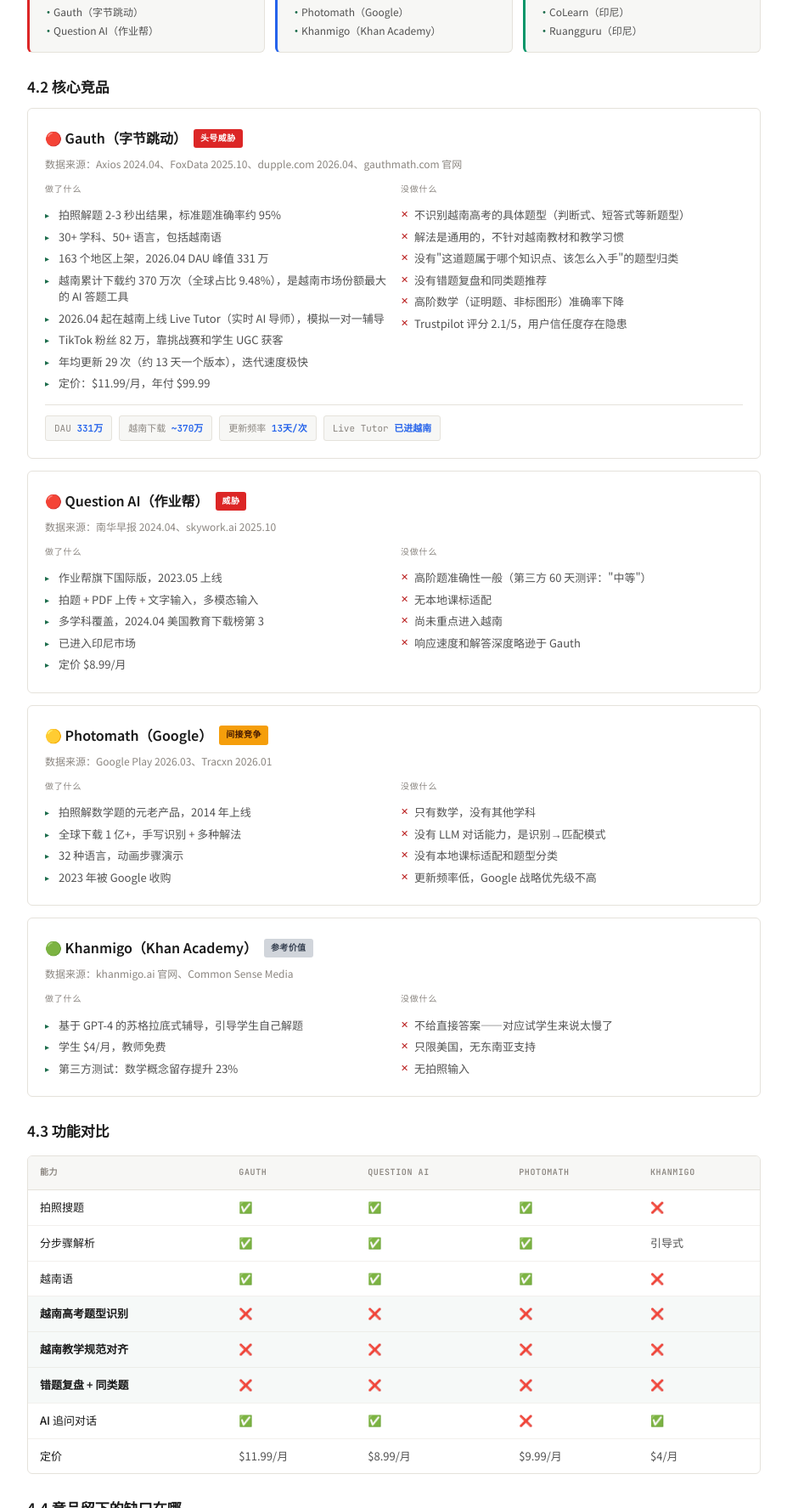
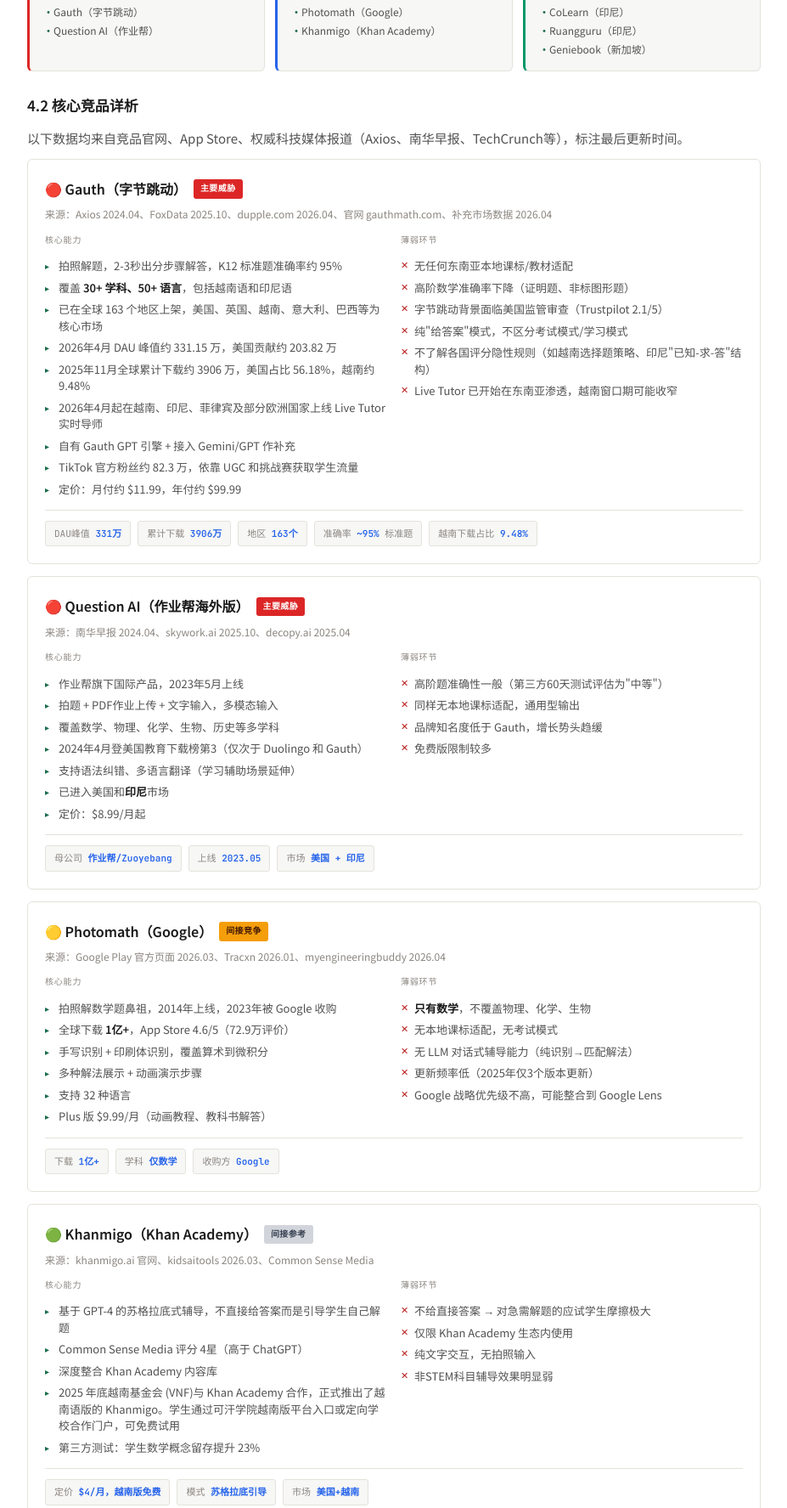
Before and after one commit to jiawenlee1204/vietnam-ai-product-design, a plain HTML site: page index.html in a window 1280 px wide. Shown: the part 3934-5709 px from the top of the page at 85% size, without its empty margins (176-1103 px from the left). Drawn offline with Linux system fonts and the light colour scheme.

Commit message:
Update to v5

```diff
--- a/index.html
+++ b/index.html
@@ -157,141 +157,205 @@ section{padding:44px 0;border-bottom:1px solid var(--bd)}.sl{font-family:'JetBra
 <div class="sl">04</div>
 <h2>竞品调研</h2>
 
-<h3>4.1 赛道格局</h3>
+<h3>4.1 竞品版图</h3>
 <div class="mind">
 <div class="mind-card" style="border-left:3px solid #dc2626"><h5>🇨🇳 中国出海</h5><ul><li>Gauth（字节跳动）</li><li>Question AI（作业帮）</li></ul></div>
 <div class="mind-card" style="border-left:3px solid #2563eb"><h5>🌐 全球工具</h5><ul><li>Photomath（Google）</li><li>Khanmigo（Khan Academy）</li></ul></div>
-<div class="mind-card" style="border-left:3px solid #059669"><h5>🌏 东南亚本土</h5><ul><li>CoLearn（印尼）</li><li>Ruangguru（印尼）</li></ul></div>
+<div class="mind-card" style="border-left:3px solid #059669"><h5>🌏 东南亚本土</h5><ul><li>CoLearn（印尼）</li><li>Ruangguru（印尼）</li><li>Geniebook（新加坡）</li></ul></div>
 </div>
 
-<h3>4.2 核心竞品</h3>
+<h3>4.2 核心竞品详析</h3>
+<p>以下数据均来自竞品官网、App Store、权威科技媒体报道（Axios、南华早报、TechCrunch等），标注最后更新时间。</p>
 
+<!-- Gauth -->
 <div class="cc">
-<h4>🔴 Gauth（字节跳动）<span class="b bp0">头号威胁</span></h4>
-<div class="cc-sub">数据来源：Axios 2024.04、FoxData 2025.10、dupple.com 2026.04、gauthmath.com 官网</div>
+<h4>🔴 Gauth（字节跳动）<span class="b bp0">主要威胁</span></h4>
+<div class="cc-sub">来源：Axios 2024.04、FoxData 2025.10、dupple.com 2026.04、官网 gauthmath.com、补充市场数据 2026.04</div>
 <div class="cc-row">
 <div>
-<div class="cc-sec">做了什么</div>
+<div class="cc-sec">核心能力</div>
 <ul>
-<li>拍照解题 2-3 秒出结果，标准题准确率约 95%</li>
-<li>30+ 学科、50+ 语言，包括越南语</li>
-<li>163 个地区上架，2026.04 DAU 峰值 331 万</li>
-<li>越南累计下载约 370 万次（全球占比 9.48%），是越南市场份额最大的 AI 答题工具</li>
-<li>2026.04 起在越南上线 Live Tutor（实时 AI 导师），模拟一对一辅导</li>
-<li>TikTok 粉丝 82 万，靠挑战赛和学生 UGC 获客</li>
-<li>年均更新 29 次（约 13 天一个版本），迭代速度极快</li>
-<li>定价：$11.99/月，年付 $99.99</li>
+<li>拍照解题，2-3秒出分步骤解答，K12 标准题准确率约 95%</li>
+<li>覆盖 <strong>30+ 学科、50+ 语言</strong>，包括越南语和印尼语</li>
+<li>已在全球 163 个地区上架，美国、英国、越南、意大利、巴西等为核心市场</li>
+<li>2026年4月 DAU 峰值约 331.15 万，美国贡献约 203.82 万</li>
+<li>2025年11月全球累计下载约 3906 万，美国占比 56.18%，越南约 9.48%</li>
+<li>2026年4月起在越南、印尼、菲律宾及部分欧洲国家上线 Live Tutor 实时导师</li>
+<li>自有 Gauth GPT 引擎 + 接入 Gemini/GPT 作补充</li>
+<li>TikTok 官方粉丝约 82.3 万，依靠 UGC 和挑战赛获取学生流量</li>
+<li>定价：月付约 $11.99，年付约 $99.99</li>
 </ul>
 </div>
 <div>
-<div class="cc-sec">没做什么</div>
+<div class="cc-sec">薄弱环节</div>
 <ul>
-<li class="x">不识别越南高考的具体题型（判断式、短答式等新题型）</li>
-<li class="x">解法是通用的，不针对越南教材和教学习惯</li>
-<li class="x">没有"这道题属于哪个知识点、该怎么入手"的题型归类</li>
-<li class="x">没有错题复盘和同类题推荐</li>
-<li class="x">高阶数学（证明题、非标图形）准确率下降</li>
-<li class="x">Trustpilot 评分 2.1/5，用户信任度存在隐患</li>
+<li class="x">无任何东南亚本地课标/教材适配</li>
+<li class="x">高阶数学准确率下降（证明题、非标图形题）</li>
+<li class="x">字节跳动背景面临美国监管审查（Trustpilot 2.1/5）</li>
+<li class="x">纯"给答案"模式，不区分考试模式/学习模式</li>
+<li class="x">不了解各国评分隐性规则（如越南选择题策略、印尼"已知-求-答"结构）</li>
+<li class="x">Live Tutor 已开始在东南亚渗透，越南窗口期可能收窄</li>
 </ul>
 </div>
 </div>
 <div class="cc-m">
-<div class="chip">DAU <b>331万</b></div>
-<div class="chip">越南下载 <b>~370万</b></div>
-<div class="chip">更新频率 <b>13天/次</b></div>
-<div class="chip">Live Tutor <b>已进越南</b></div>
+<div class="chip">DAU峰值 <b>331万</b></div>
+<div class="chip">累计下载 <b>3906万</b></div>
+<div class="chip">地区 <b>163个</b></div>
+<div class="chip">准确率 <b>~95%</b> 标准题</div>
+<div class="chip">越南下载占比 <b>9.48%</b></div>
 </div>
 </div>
 
+<!-- Question AI -->
 <div class="cc">
-<h4>🔴 Question AI（作业帮）<span class="b bp0">威胁</span></h4>
-<div class="cc-sub">数据来源：南华早报 2024.04、skywork.ai 2025.10</div>
+<h4>🔴 Question AI（作业帮海外版）<span class="b bp0">主要威胁</span></h4>
+<div class="cc-sub">来源：南华早报 2024.04、skywork.ai 2025.10、decopy.ai 2025.04</div>
 <div class="cc-row">
 <div>
-<div class="cc-sec">做了什么</div>
+<div class="cc-sec">核心能力</div>
 <ul>
-<li>作业帮旗下国际版，2023.05 上线</li>
-<li>拍题 + PDF 上传 + 文字输入，多模态输入</li>
-<li>多学科覆盖，2024.04 美国教育下载榜第 3</li>
-<li>已进入印尼市场</li>
-<li>定价 $8.99/月</li>
+<li>作业帮旗下国际产品，2023年5月上线</li>
+<li>拍题 + PDF作业上传 + 文字输入，多模态输入</li>
+<li>覆盖数学、物理、化学、生物、历史等多学科</li>
+<li>2024年4月登美国教育下载榜第3（仅次于 Duolingo 和 Gauth）</li>
+<li>支持语法纠错、多语言翻译（学习辅助场景延伸）</li>
+<li>已进入美国和<strong>印尼</strong>市场</li>
+<li>定价：$8.99/月起</li>
 </ul>
 </div>
 <div>
-<div class="cc-sec">没做什么</div>
+<div class="cc-sec">薄弱环节</div>
 <ul>
-<li class="x">高阶题准确性一般（第三方 60 天测评："中等"）</li>
-<li class="x">无本地课标适配</li>
-<li class="x">尚未重点进入越南</li>
-<li class="x">响应速度和解答深度略逊于 Gauth</li>
+<li class="x">高阶题准确性一般（第三方60天测试评估为"中等"）</li>
+<li class="x">同样无本地课标适配，通用型输出</li>
+<li class="x">品牌知名度低于 Gauth，增长势头趋缓</li>
+<li class="x">免费版限制较多</li>
 </ul>
 </div>
 </div>
+<div class="cc-m">
+<div class="chip">母公司 <b>作业帮/Zuoyebang</b></div>
+<div class="chip">上线 <b>2023.05</b></div>
+<div class="chip">市场 <b>美国 + 印尼</b></div>
+</div>
 </div>
 
+<!-- Photomath -->
 <div class="cc">
 <h4>🟡 Photomath（Google）<span class="b bp1">间接竞争</span></h4>
-<div class="cc-sub">数据来源：Google Play 2026.03、Tracxn 2026.01</div>
+<div class="cc-sub">来源：Google Play 官方页面 2026.03、Tracxn 2026.01、myengineeringbuddy 2026.04</div>
 <div class="cc-row">
 <div>
-<div class="cc-sec">做了什么</div>
+<div class="cc-sec">核心能力</div>
 <ul>
-<li>拍照解数学题的元老产品，2014 年上线</li>
-<li>全球下载 1 亿+，手写识别 + 多种解法</li>
-<li>32 种语言，动画步骤演示</li>
-<li>2023 年被 Google 收购</li>
+<li>拍照解数学题鼻祖，2014年上线，2023年被 Google 收购</li>
+<li>全球下载 <strong>1亿+</strong>，App Store 4.6/5（72.9万评价）</li>
+<li>手写识别 + 印刷体识别，覆盖算术到微积分</li>
+<li>多种解法展示 + 动画演示步骤</li>
+<li>支持 32 种语言</li>
+<li>Plus 版 $9.99/月（动画教程、教科书解答）</li>
 </ul>
 </div>
 <div>
-<div class="cc-sec">没做什么</div>
+<div class="cc-sec">薄弱环节</div>
 <ul>
-<li class="x">只有数学，没有其他学科</li>
-<li class="x">没有 LLM 对话能力，是识别→匹配模式</li>
-<li class="x">没有本地课标适配和题型分类</li>
-<li class="x">更新频率低，Google 战略优先级不高</li>
+<li class="x"><strong>只有数学</strong>，不覆盖物理、化学、生物</li>
+<li class="x">无本地课标适配，无考试模式</li>
+<li class="x">无 LLM 对话式辅导能力（纯识别→匹配解法）</li>
+<li class="x">更新频率低（2025年仅3个版本更新）</li>
+<li class="x">Google 战略优先级不高，可能整合到 Google Lens</li>
 </ul>
 </div>
 </div>
+<div class="cc-m">
+<div class="chip">下载 <b>1亿+</b></div>
+<div class="chip">学科 <b>仅数学</b></div>
+<div class="chip">收购方 <b>Google</b></div>
+</div>
 </div>
 
+<!-- Khanmigo -->
 <div class="cc">
-<h4>🟢 Khanmigo（Khan Academy）<span class="b bp2">参考价值</span></h4>
-<div class="cc-sub">数据来源：khanmigo.ai 官网、Common Sense Media</div>
+<h4>🟢 Khanmigo（Khan Academy）<span class="b bp2">间接参考</span></h4>
+<div class="cc-sub">来源：khanmigo.ai 官网、kidsaitools 2026.03、Common Sense Media</div>
 <div class="cc-row">
 <div>
-<div class="cc-sec">做了什么</div>
+<div class="cc-sec">核心能力</div>
 <ul>
-<li>基于 GPT-4 的苏格拉底式辅导，引导学生自己解题</li>
-<li>学生 $4/月，教师免费</li>
-<li>第三方测试：数学概念留存提升 23%</li>
+<li>基于 GPT-4 的苏格拉底式辅导，不直接给答案而是引导学生自己解题</li>
+<li>Common Sense Media 评分 4星（高于 ChatGPT）</li>
+<li>深度整合 Khan Academy 内容库</li>
+<li>2025 年底越南基金会 (VNF)与 Khan Academy 合作，正式推出了越南语版的 Khanmigo。学生通过可汗学院越南版平台入口或定向学校合作门户，可免费试用</li>
+<li>第三方测试：学生数学概念留存提升 23%</li>
 </ul>
 </div>
 <div>
-<div class="cc-sec">没做什么</div>
+<div class="cc-sec">薄弱环节</div>
 <ul>
-<li class="x">不给直接答案——对应试学生来说太慢了</li>
-<li class="x">只限美国，无东南亚支持</li>
-<li class="x">无拍照输入</li>
+<li class="x">不给直接答案 → 对急需解题的应试学生摩擦极大</li>
+<li class="x">仅限 Khan Academy 生态内使用</li>
+<li class="x">纯文字交互，无拍照输入</li>
+<li class="x">非STEM科目辅导效果明显弱</li>
 </ul>
 </div>
 </div>
+<div class="cc-m">
+<div class="chip">定价 <b>$4/月，越南版免费</b></div>
+<div class="chip">模式 <b>苏格拉底引导</b></div>
+<div class="chip">市场 <b>美国+越南</b></div>
+</div>
 </div>
 
-<h3>4.3 功能对比</h3>
+<!-- CoLearn -->
+<div class="cc">
+<h4>🔵 CoLearn — Tanya（印尼本土）<span class="b bp1">区域竞争</span></h4>
+<div class="cc-sub">来源：TechCrunch 2021.04、TNB Aura 2023、LinkedIn 官方页面</div>
+<div class="cc-row">
+<div>
+<div class="cc-sec">核心能力</div>
+<ul>
+<li>印尼 K12 STEM 专注平台，拍照→匹配视频解题（"Tanya"功能）</li>
+<li>50万+视频解题库，教师审核保证质量</li>
+<li>每月处理 1000 万+问题</li>
+<li>直播课 NPS 70+，付费用户 80%+ 成绩提升</li>
+<li>累计融资 $3400 万</li>
+</ul>
+</div>
+<div>
+<div class="cc-sec">薄弱环节</div>
+<ul>
+<li class="x">仅印尼市场和语言</li>
+<li class="x">视频库模式——人力成本高，无法覆盖所有题目</li>
+<li class="x">尚未深度整合生成式 AI</li>
+<li class="x">学科以数学为主，其他 STEM 覆盖有限</li>
+</ul>
+</div>
+</div>
+<div class="cc-m">
+<div class="chip">用户 <b>480万+</b></div>
+<div class="chip">融资 <b>$3400万</b></div>
+<div class="chip">市场 <b>仅印尼</b></div>
+</div>
+</div>
+
+<h3>4.3 功能对比矩阵</h3>
 <div class="tw"><table><thead><tr>
-<th>能力</th><th>Gauth</th><th>Question AI</th><th>Photomath</th><th>Khanmigo</th>
+<th>能力维度</th><th>Gauth</th><th>Question AI</th><th>Photomath</th><th>Khanmigo</th><th>CoLearn</th>
 </tr></thead><tbody>
-<tr><td>拍照搜题</td><td>✅</td><td>✅</td><td>✅</td><td>❌</td></tr>
-<tr><td>分步骤解析</td><td>✅</td><td>✅</td><td>✅</td><td>引导式</td></tr>
-<tr><td>越南语</td><td>✅</td><td>✅</td><td>✅</td><td>❌</td></tr>
-<tr class="hl"><td><strong>越南高考题型识别</strong></td><td><strong>❌</strong></td><td><strong>❌</strong></td><td><strong>❌</strong></td><td><strong>❌</strong></td></tr>
-<tr class="hl"><td><strong>越南教学规范对齐</strong></td><td><strong>❌</strong></td><td><strong>❌</strong></td><td><strong>❌</strong></td><td><strong>❌</strong></td></tr>
-<tr class="hl"><td><strong>错题复盘 + 同类题</strong></td><td><strong>❌</strong></td><td><strong>❌</strong></td><td><strong>❌</strong></td><td><strong>❌</strong></td></tr>
-<tr><td>AI 追问对话</td><td>✅</td><td>✅</td><td>❌</td><td>✅</td></tr>
-<tr><td>定价</td><td>$11.99/月</td><td>$8.99/月</td><td>$9.99/月</td><td>$4/月</td></tr>
+<tr><td>拍照搜题</td><td>✅</td><td>✅</td><td>✅</td><td>❌</td><td>✅</td></tr>
+<tr><td>分步骤解析</td><td>✅</td><td>✅</td><td>✅</td><td>引导式</td><td>✅ 视频</td></tr>
+<tr><td>全 STEM 学科</td><td>✅ 30+科目</td><td>✅ 多科目</td><td>❌ 仅数学</td><td>✅</td><td>△ 数学为主</td></tr>
+<tr><td>本地语言</td><td>✅ 50+语言</td><td>✅ 多语言</td><td>✅ 32语言</td><td>✅ 四国语言含越南语</td><td>✅ 印尼语</td></tr>
+<tr class="hl"><td><strong>本地课标适配</strong></td><td><strong>✅</strong></td><td><strong>❌</strong></td><td><strong>❌</strong></td><td><strong>✅ 越南</strong></td><td><strong>✅ 印尼</strong></td></tr>
+<tr class="hl"><td><strong>本地评分规则</strong></td><td><strong>❌</strong></td><td><strong>❌</strong></td><td><strong>❌</strong></td><td><strong>❌</strong></td><td><strong>△</strong></td></tr>
+<tr class="hl"><td><strong>考试/学习模式切换</strong></td><td><strong>❌</strong></td><td><strong>❌</strong></td><td><strong>❌</strong></td><td><strong>❌</strong></td><td><strong>❌</strong></td></tr>
+<tr><td>教材版本选择</td><td>❌</td><td>❌</td><td>❌</td><td>❌</td><td>❌</td></tr>
+<tr><td>AI 对话追问</td><td>✅</td><td>✅</td><td>❌</td><td>✅</td><td>❌</td></tr>
+<tr><td>定价</td><td>$11.99/月</td><td>$8.99/月</td><td>$9.99/月</td><td>$4/月</td><td>~$7/月</td></tr>
 </tbody></table></div>
 
-<h3>4.4 竞品留下的缺口在哪</h3>
+<h3>4.4 机会缺口</h3>
 <div class="tw"><table><thead><tr><th>维度</th><th>竞品现状</th><th>我们可以尝试的</th></tr></thead><tbody>
 <tr><td>拍照解题</td><td>已经成熟，做不出差异</td><td>做到能用就行，不作为卖点</td></tr>
 <tr><td>题型识别</td><td>都不区分越南新高考的三种客观题</td><td>以题型识别为第一层差异化</td></tr>
@@ -313,7 +377,7 @@ section{padding:44px 0;border-bottom:1px solid var(--bd)}.sl{font-family:'JetBra
 <div class="tw"><table><thead><tr><th>谁</th><th>想要什么</th><th>担心什么</th><th>产品怎么回应</th></tr></thead><tbody>
 <tr><td>12 年级学生</td><td>刷题时快速验算、看懂关键步骤、考前提效</td><td>AI 会不会算错，步骤是不是太绕</td><td>置信提示、简洁步骤、错题归类</td></tr>
 <tr><td>数学教师</td><td>学生能理解规范方法，减少重复讲解</td><td>AI 是不是在帮学生抄作业</td><td>教师抽样评测、学习模式优先规范解法</td></tr>
-<tr><td>家长</td><td>孩子学习效率提高、减少无效补习开销</td><td>花这个钱值不值</td><td>学习记录、错题进展可见</td></tr>
+<tr><td>家长</td><td>孩子学习效率提高、减少无效补习开销</td><td>是否值得付费，是否只是偷懒工具</td><td>学习记录、错题进展可见</td></tr>
 </tbody></table></div>
 
 <h3>5.2 产品边界</h3>
@@ -361,10 +425,10 @@ section{padding:44px 0;border-bottom:1px solid var(--bd)}.sl{font-family:'JetBra
 <!-- ===== 07 ===== -->
 <section>
 <div class="sl">07</div>
-<h2>差异化：能守住什么、守不住什么</h2>
-<p>先说一个不舒服但必须面对的事实：<strong>单靠"写几套好的 system prompt"不构成持久壁垒。</strong>Gauth 背后有字节跳动的工程团队，如果他们决定为越南市场写本地化 prompt，可能两周就能追上。一次性的教师访谈和调研也不够——大厂可以更快地雇佣本地教师、购买题库。</p>
+<h2>差异化设计</h2>
+<p>本项目不能把“本地化 prompt”当作壁垒。大厂可以快速雇佣本地教师、购买题库、扩充提示词。可持续差异化应来自一套持续积累的质量系统：题型标签、标准答案、教师评分、用户错因和模型迭代记录。</p>
 
-<h3>守不住的（别当作壁垒）</h3>
+<h3>壁垒分层</h3>
 <div class="cmp-side">
 <div class="cmp-box" style="background:#f5f5f5;border:1px solid #ddd"><h5 style="color:#666">容易被复制</h5><ul><li style="color:var(--r)">多语言输出</li><li style="color:var(--r)">拍照解题</li><li style="color:var(--r)">一次性教师访谈的结论</li><li style="color:var(--r)">写几套 system prompt</li><li style="color:var(--r)">声称"我们更懂本地"</li></ul></div>
 <div class="cmp-box" style="background:var(--gl);border:2px solid var(--g)"><h5 style="color:var(--g)">需要时间积累、不容易快速复制</h5><ul><li style="color:var(--g);font-weight:600">越南高考数学题型标签体系</li><li style="color:var(--g);font-weight:600">100+ 道经教师标注的评测集</li><li style="color:var(--g);font-weight:600">按题型统计的模型错误率和修正记录</li><li style="color:var(--g);font-weight:600">真实学生的错因模式和复习行为数据</li><li style="color:var(--g);font-weight:600">可对外展示的教师认可度报告</li></ul></div>
@@ -399,7 +463,7 @@ section{padding:44px 0;border-bottom:1px solid var(--bd)}.sl{font-family:'JetBra
 <div class="sl">08</div>
 <h2>MVP 范围、指标与验证</h2>
 
-<h3>8.1 做什么、不做什么</h3>
+<h3>8.1 MVP 范围</h3>
 <div class="tw"><table><thead><tr><th>模块</th><th>MVP 包含</th><th>MVP 不包含</th></tr></thead><tbody>
 <tr><td>入口</td><td>手机 Web、拍照、文字输入、题干编辑确认</td><td>原生 App、复杂账号体系、社区</td></tr>
 <tr><td>学科</td><td>12 年级数学</td><td>物理、化学、低年级课程</td></tr>
```
